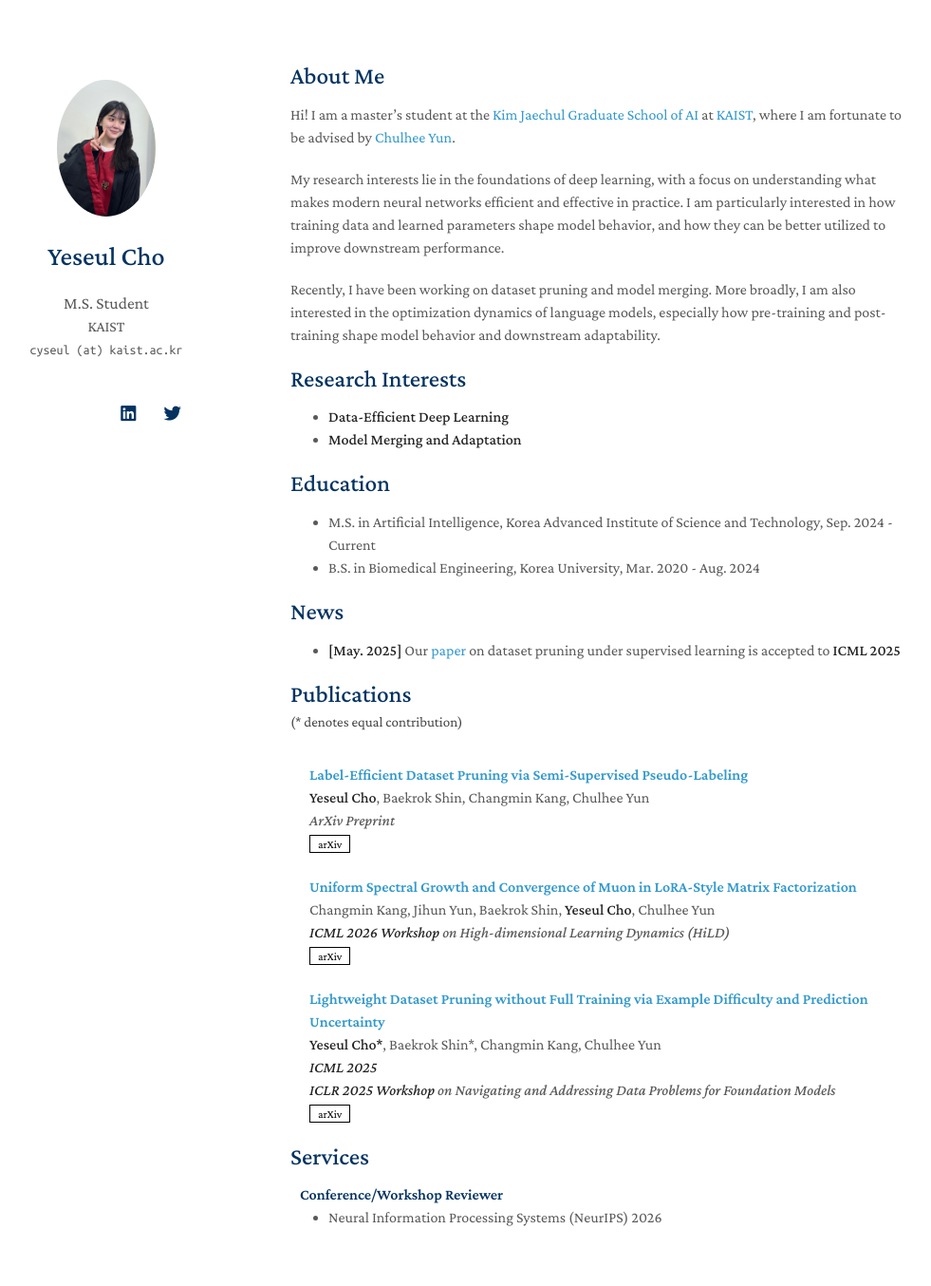
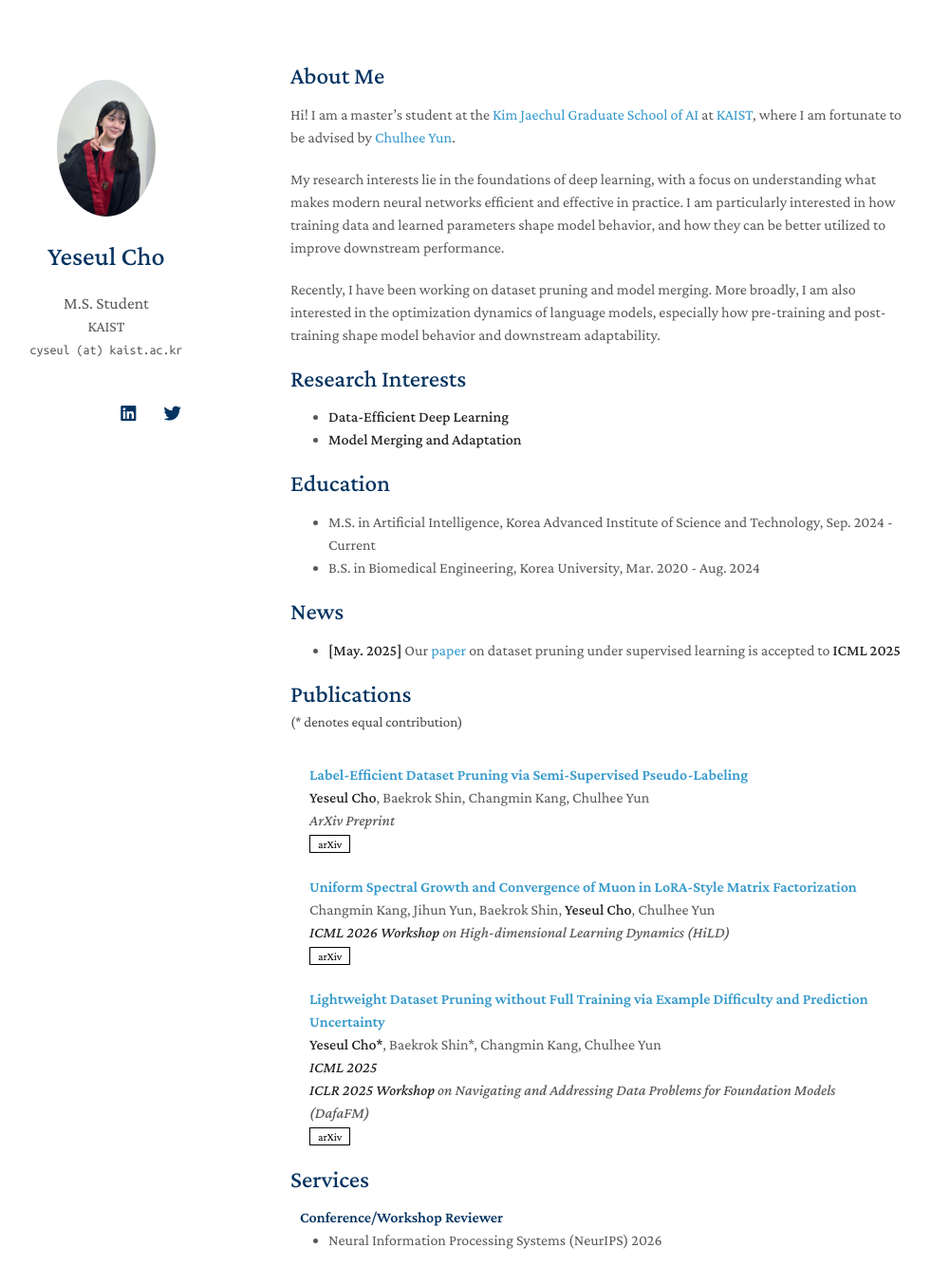
Before and after one commit to cyseul/cyseul.github.io, a Jekyll site: the page built from index.md, in a window 1280 px wide and 1397 px high. Shown: the top 1354 px of the window at 95% size, without its empty margins (164-1145 px from the left). Built offline with Jekyll 4.4.1, drawn with Linux system fonts in a browser that asks for light colours; nearby versions of some CDN libraries; a style sheet for code colours, icons or effects is not loaded; our own code applies the rules of GitHub Pages for plain Markdown files.

Commit message:
publication updated

```diff
--- a/_data/publications.yml
+++ b/_data/publications.yml
@@ -14,5 +14,5 @@ main:
   - title: "Lightweight Dataset Pruning without Full Training via Example Difficulty and Prediction Uncertainty"
     authors: <strong>Yeseul Cho*</strong>, Baekrok Shin*, Changmin Kang, Chulhee Yun
     conference: <strong>ICML 2025</strong>
-    workshop: <strong>ICLR 2025 Workshop</strong> on Navigating and Addressing Data Problems for Foundation Models
+    workshop: <strong>ICLR 2025 Workshop</strong> on Navigating and Addressing Data Problems for Foundation Models (DafaFM)
     arxiv: https://arxiv.org/abs/2502.06905
```
